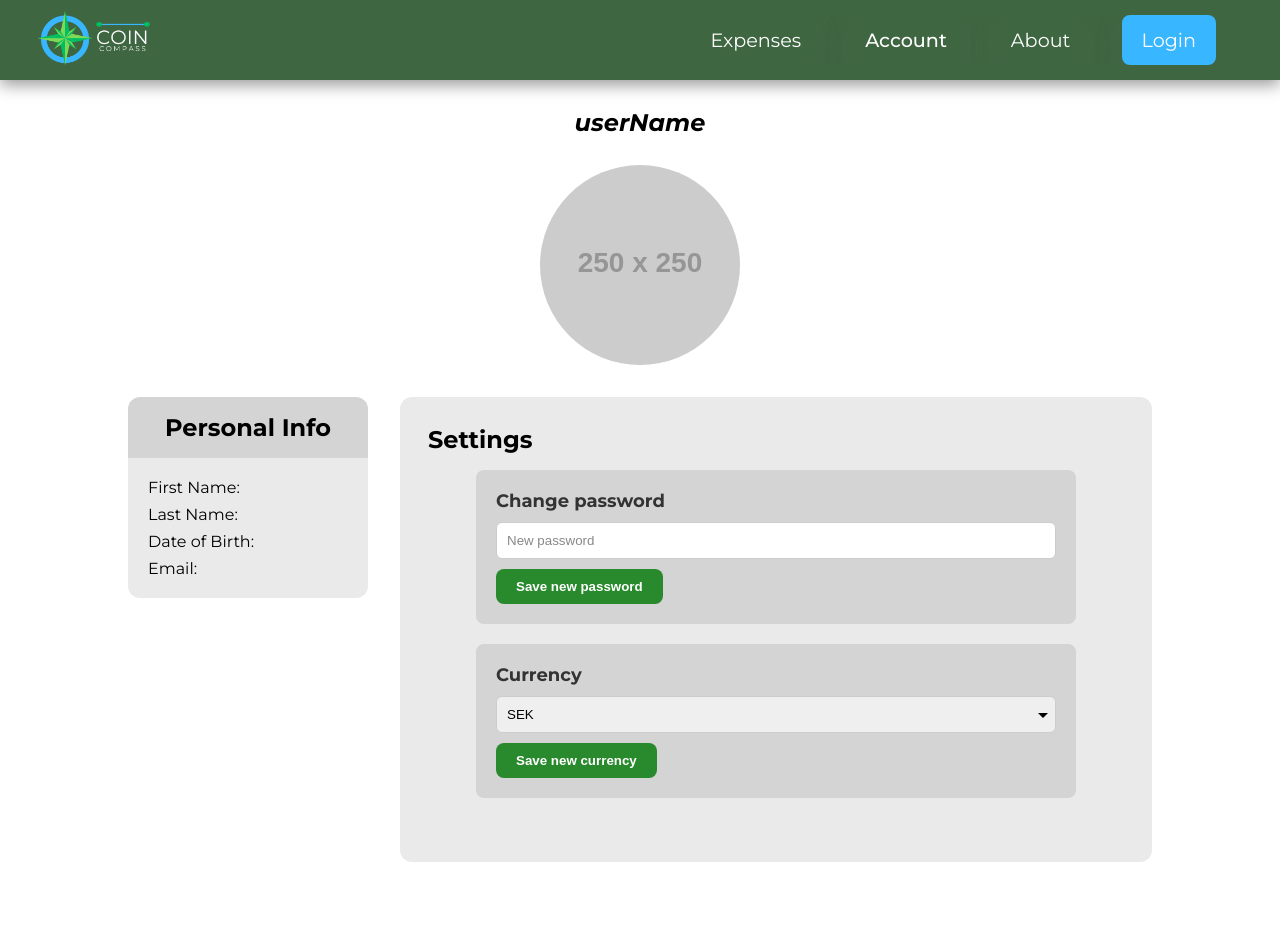
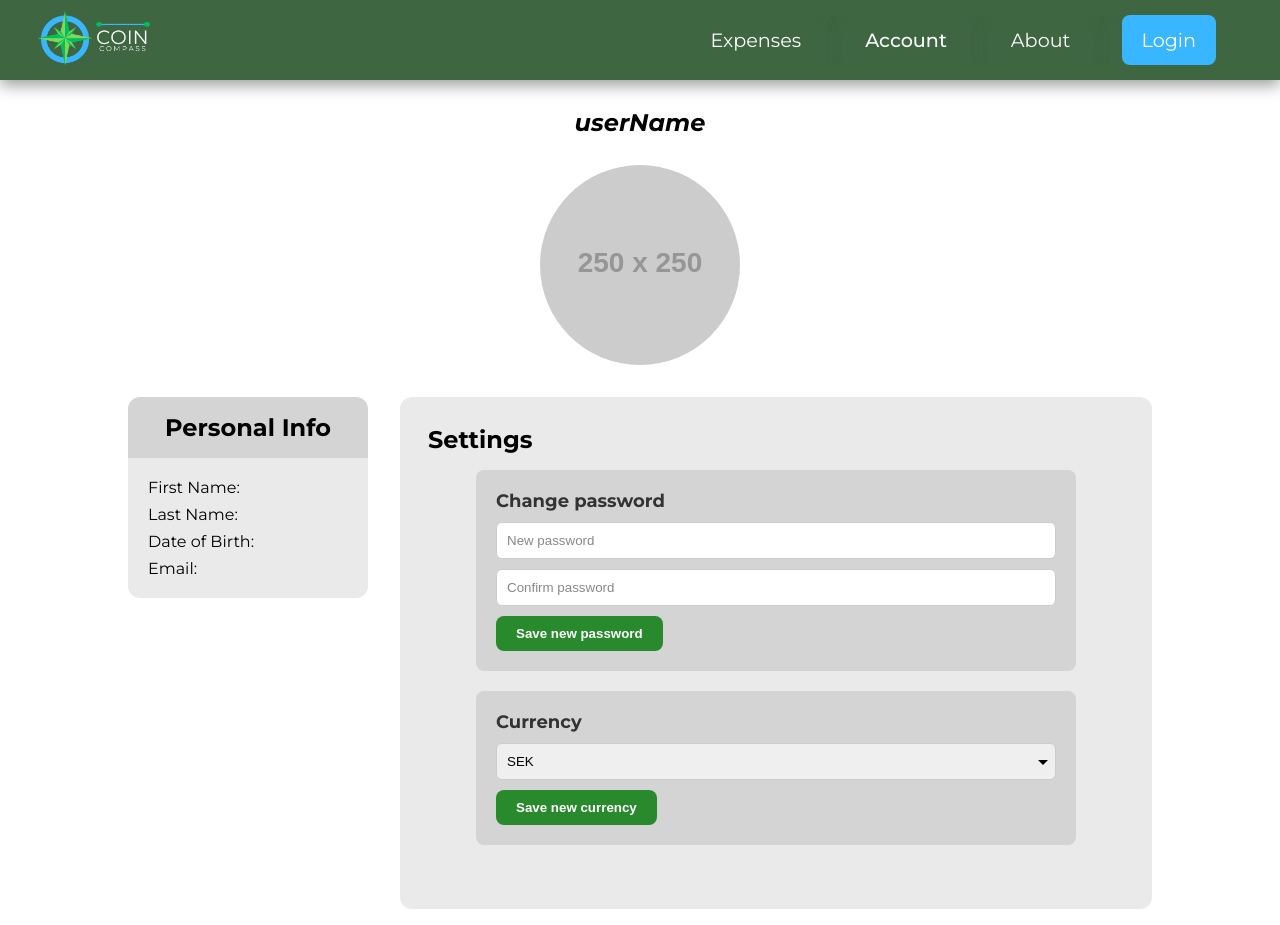
Before and after one commit to ITHS-Team8/CoinCompass, a Vue app: page /account in a window 1280 px wide. Before the commit the page ends 878 px from the top, so only its background shows below. Built offline with nearby package versions, Linux system fonts and the light colour scheme.

Commit message:
Added second input field for password confirmation

```diff
--- a/src/components/AccountSettings.vue
+++ b/src/components/AccountSettings.vue
@@ -2,6 +2,7 @@
 import { ref } from 'vue';
 
 const userPassword = ref('');
+const userPasswordConfirm = ref('');
 const userCurrency = ref('SEK');
 
 const changePassword = () => {
@@ -21,6 +22,11 @@ const changeCurrency = () => {
 				type="password"
 				v-model="userPassword"
 				placeholder="New password"
+			/>
+			<input
+				type="password"
+				v-model="userPasswordConfirm"
+				placeholder="Confirm password"
 			/>
 			<button @click="changePassword">Save new password</button>
 		</div>
```
